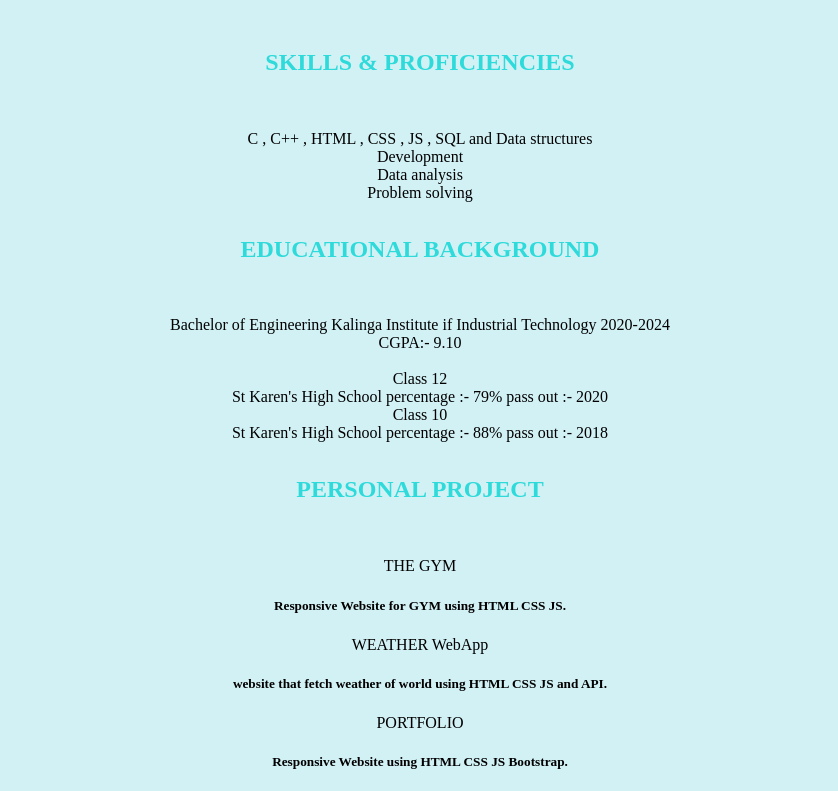
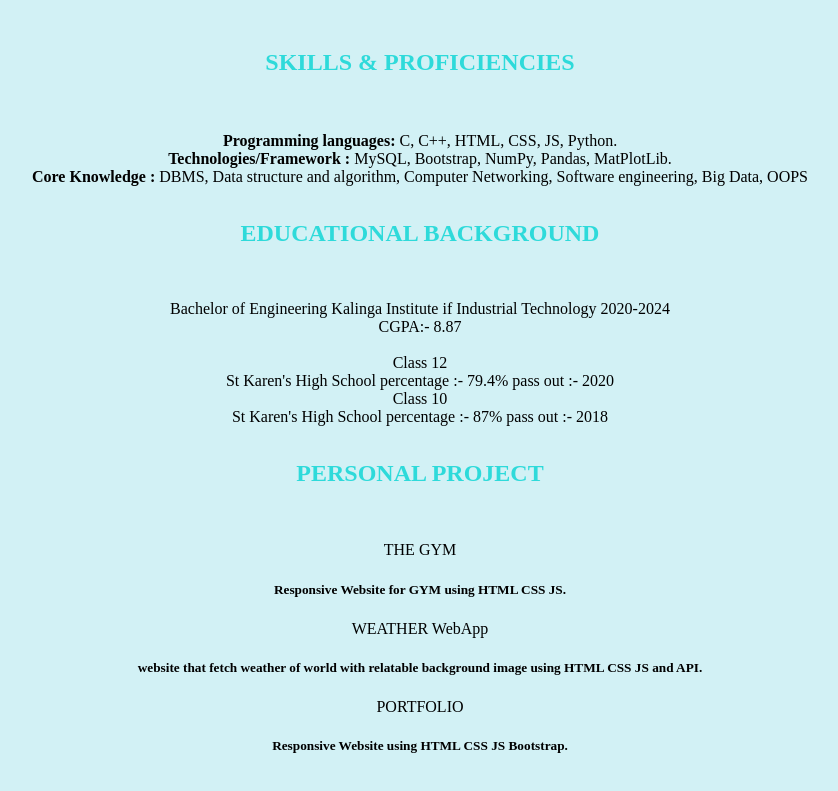
Before and after one commit to abhiishek031/first-portolio, a plain HTML site: page website.html in a window 1280 px wide. Shown: the part 1042-1833 px from the top of the page, without its empty margins (220-1058 px from the left). Drawn offline with Linux system fonts and the light colour scheme.

Commit message:
6th sem updates

```diff
--- a/website.html
+++ b/website.html
@@ -26,10 +26,9 @@
         <br><br></div>
         <div class="top">
         <h2> SKILLS & PROFICIENCIES</h2><br>
-        <p>C , C++ , HTML , CSS , JS , SQL and Data structures<br>
-            Development<br>
-            Data analysis<br>
-            Problem solving<br>
+        <br><b>Programming languages: </b>C, C++, HTML, CSS, JS, Python.</br>
+                    <b>Technologies/Framework :</b> MySQL, Bootstrap, NumPy, Pandas, MatPlotLib.</br>
+                    <b>Core Knowledge :</b> DBMS, Data structure and algorithm, Computer Networking, Software engineering, Big Data, OOPS</p>
         </p>
         <br> </div>
         <div class="top">
@@ -37,15 +36,15 @@
         <p> Bachelor of Engineering
             Kalinga Institute if Industrial Technology
             2020-2024<br>
-            CGPA:- 9.10<br><br>
+            CGPA:- 8.87<br><br>
             Class 12<br>
             St Karen's High School
-            percentage :- 79%
+            percentage :- 79.4%
             pass out :- 2020
             <br>
             Class 10<br>
             St Karen's High School
-            percentage :- 88%
+            percentage :- 87%
             pass out :- 2018
             </p><br>
             <div class="top">
@@ -53,7 +52,7 @@
             <p>THE GYM
                 <h5>Responsive Website for GYM using HTML CSS JS.</h5>
                 WEATHER WebApp
-                    <h5>website that fetch weather of world using HTML CSS JS and API.</h5>
+                    <h5>website that fetch weather of world with relatable background image using HTML CSS JS and API.</h5>
                 PORTFOLIO
                     <h5>Responsive Website using HTML CSS JS Bootstrap.</h5><br>
                 <div class="top">
```
